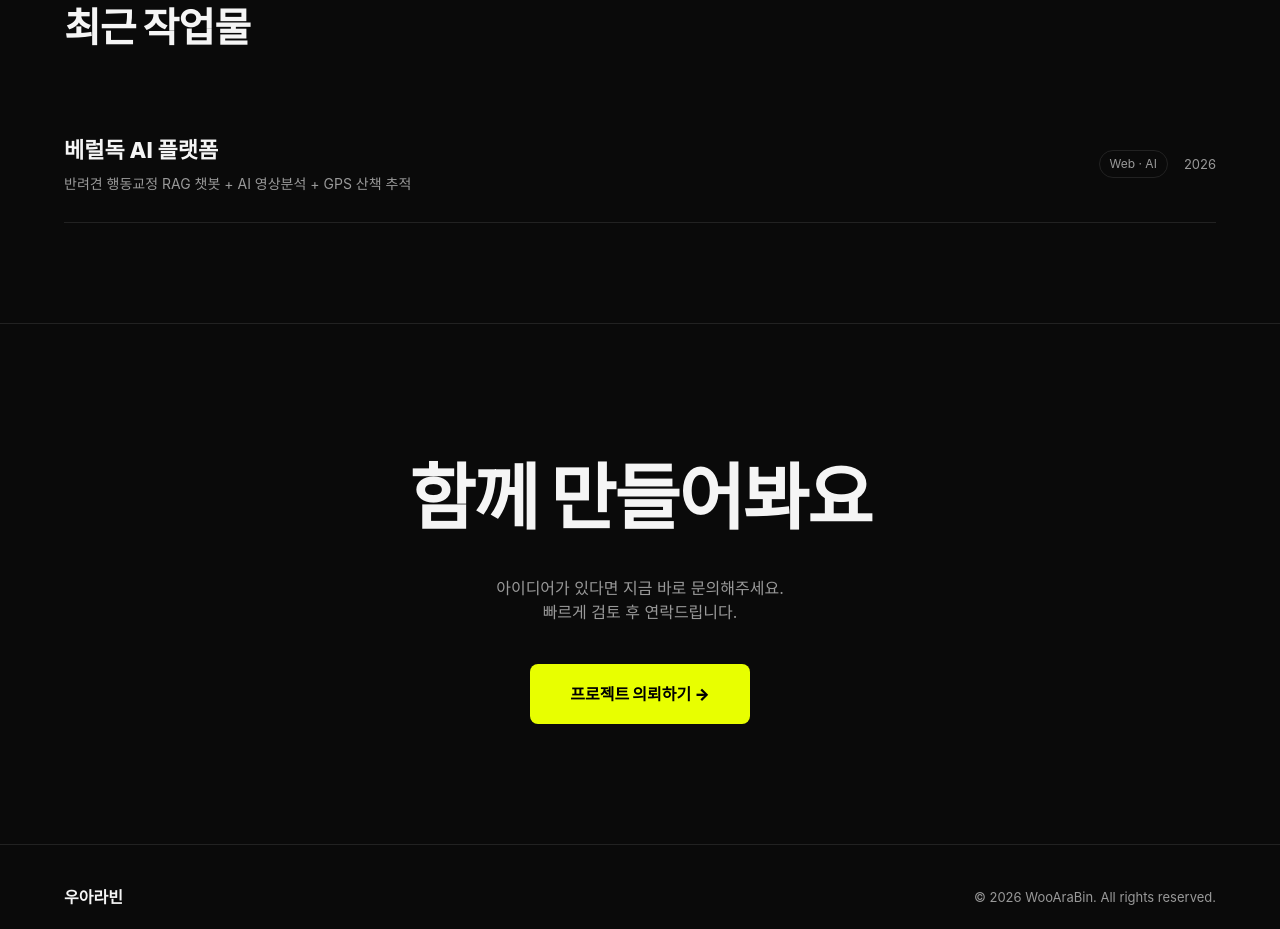
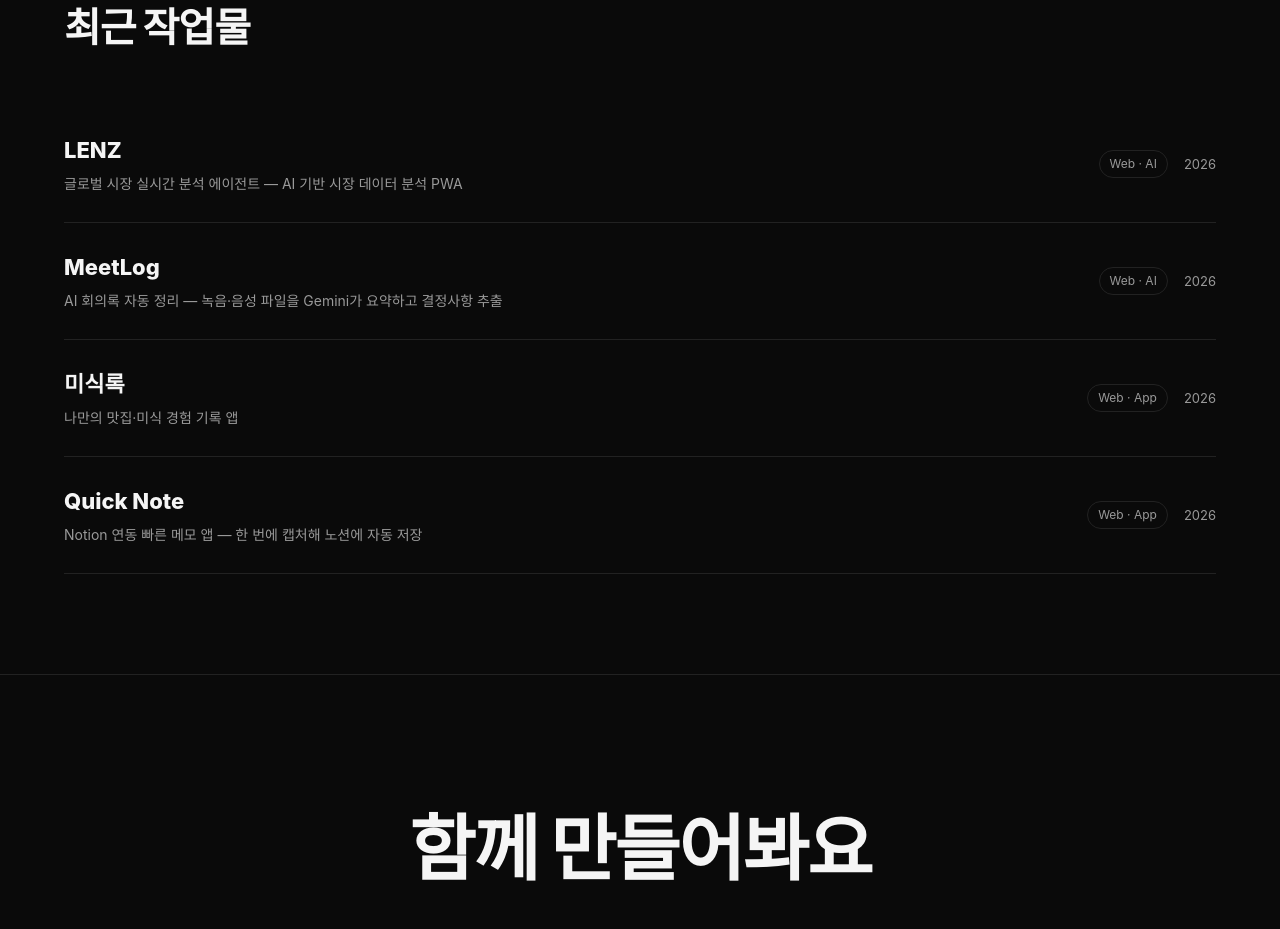
Before and after one commit to WooAraBin/wooarabin, a Next.js app: page / in a window 1280 px wide. Shown: the part 1560-2489 px from the top of the page. Built offline with nearby package versions, Linux system fonts and the light colour scheme; no server answers; a web font is replaced by a local one.

Commit message:
content: 최근 작업물 갱신 — 베럴독 제외, LENZ/MeetLog/미식록/Quick Note 추가
Co-Authored-By: Claude Opus 4.8 <noreply@anthropic.com>

```diff
--- a/app/page.js
+++ b/app/page.js
@@ -8,7 +8,10 @@ const services = [
 ]
 
 const works = [
-  { title: '베럴독 AI 플랫폼', desc: '반려견 행동교정 RAG 챗봇 + AI 영상분석 + GPS 산책 추적', tag: 'Web · AI', year: '2026' },
+  { title: 'LENZ', desc: '글로벌 시장 실시간 분석 에이전트 — AI 기반 시장 데이터 분석 PWA', tag: 'Web · AI', year: '2026' },
+  { title: 'MeetLog', desc: 'AI 회의록 자동 정리 — 녹음·음성 파일을 Gemini가 요약하고 결정사항 추출', tag: 'Web · AI', year: '2026' },
+  { title: '미식록', desc: '나만의 맛집·미식 경험 기록 앱', tag: 'Web · App', year: '2026' },
+  { title: 'Quick Note', desc: 'Notion 연동 빠른 메모 앱 — 한 번에 캡처해 노션에 자동 저장', tag: 'Web · App', year: '2026' },
 ]
 
 export default function Home() {
```
